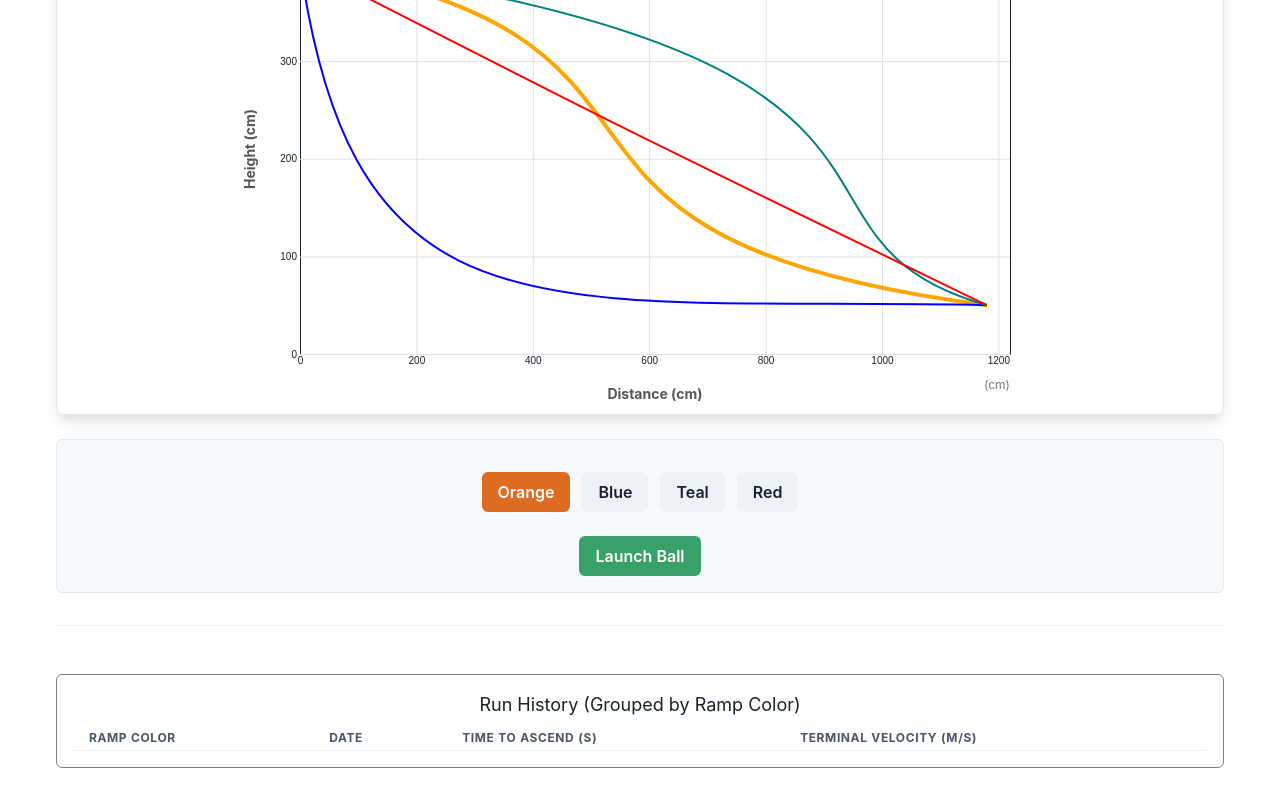
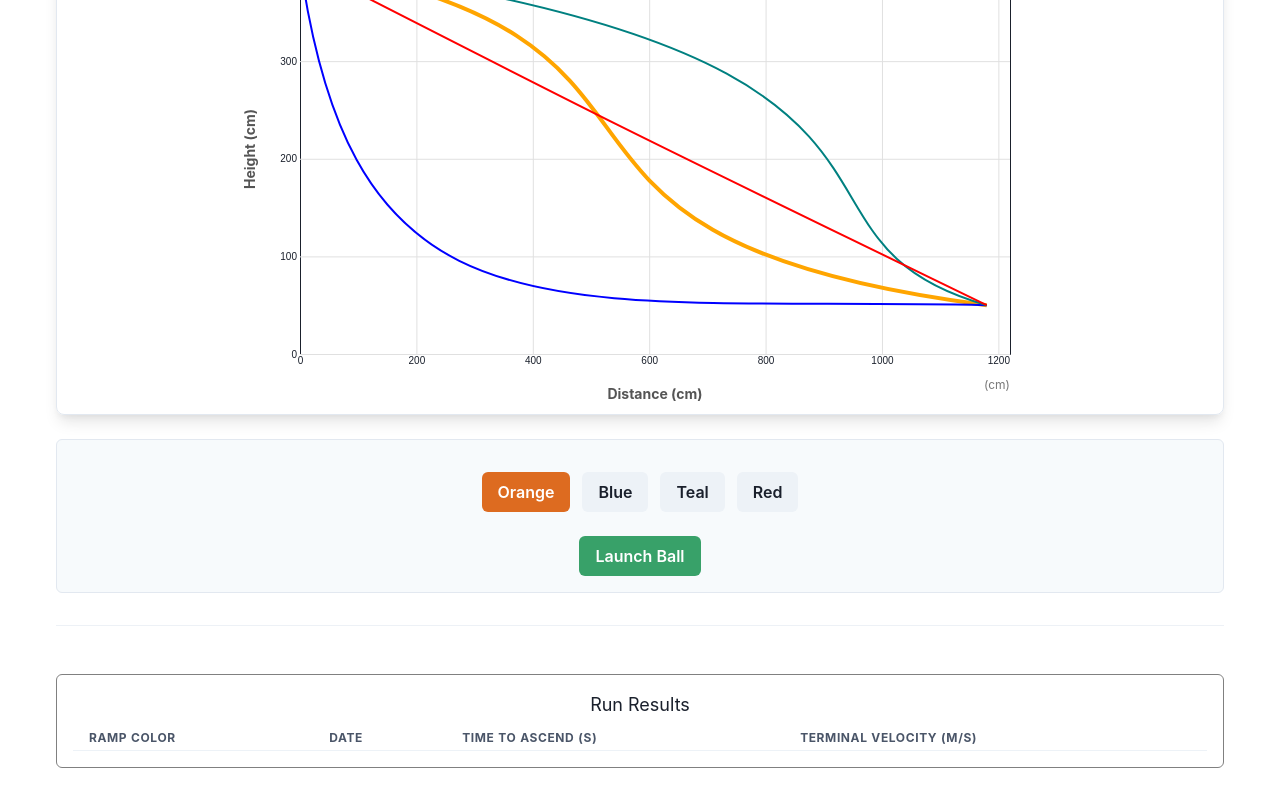
Before and after one commit to anton-g-kulikov/physics-visualizer, a Next.js app: page / in a window 1280 px wide. Shown: the part 270-1070 px from the top of the page. Built offline with nearby package versions, Linux system fonts and the light colour scheme.

Commit message:
style: update title in RunHistoryTable component for clarity

```diff
--- a/src/components/PhysicsVisualizer/RunHistoryTable.tsx
+++ b/src/components/PhysicsVisualizer/RunHistoryTable.tsx
@@ -19,7 +19,7 @@ export const RunHistoryTable = ({ runHistory }: RunHistoryTableProps) => {
   return (
     <Box mt={4} p={4} border="1px solid gray" borderRadius="md" width="100%">
       <Text fontSize="lg" mb={2}>
-        Run History (Grouped by Ramp Color)
+        Run Results
       </Text>
       <Table variant="simple" size="sm">
         <Thead>
```
